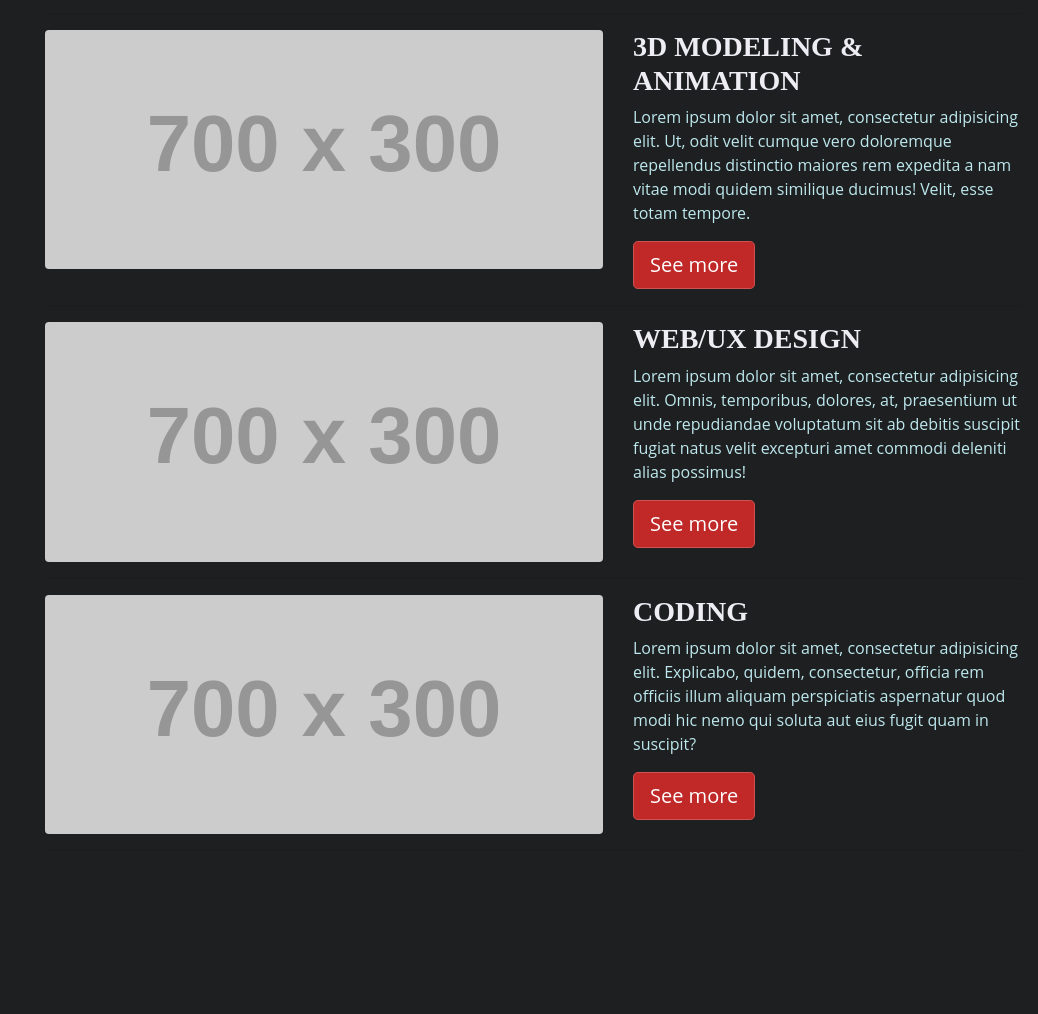
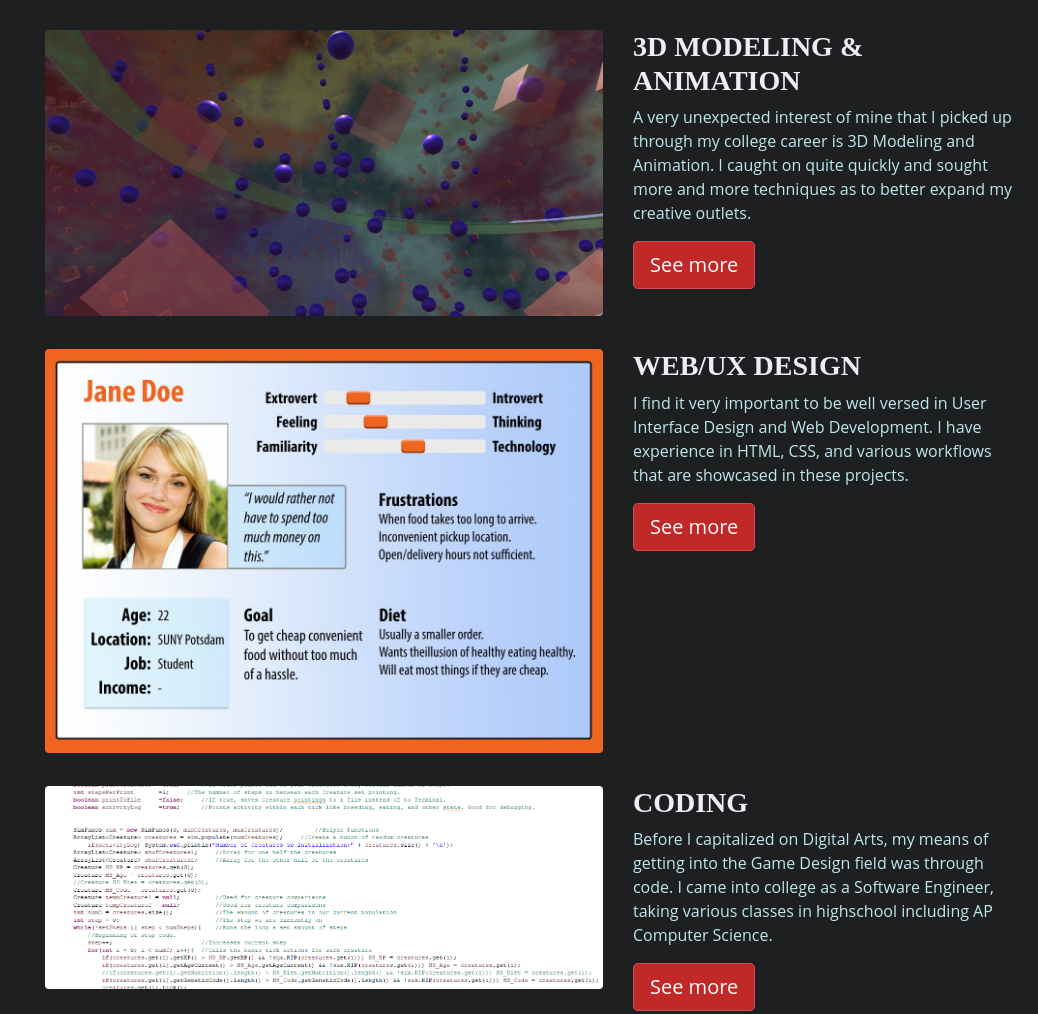
Before and after one commit to Creestab/MySite, a website: page portfolio.html in a window 1280 px wide. Shown: the part 422-1436 px from the top of the page, without its empty margins (242-1280 px from the left). Before the commit the page ends 1289 px from the top, so only its background shows below. Drawn offline with Linux system fonts and the light colour scheme; placeholder pictures from the web are drawn by us.

Commit message:
DONE
kind of. Modal for Web and Coding are not done... but thats hideable lol

```diff
--- a/portfolio.html
+++ b/portfolio.html
@@ -99,12 +99,12 @@
       <div class="row">
         <div class="col-md-7">
           <a>
-            <img class="img-fluid rounded mb-3 mb-md-0" src="http://placehold.it/700x300" alt="">
+            <img class="img-fluid rounded mb-3 mb-md-0" src="img/OutsideIn.jpg" alt="">
           </a>
         </div>
         <div class="col-md-5">
           <h3>3D Modeling & Animation</h3>
-          <p>Lorem ipsum dolor sit amet, consectetur adipisicing elit. Ut, odit velit cumque vero doloremque repellendus distinctio maiores rem expedita a nam vitae modi quidem similique ducimus! Velit, esse totam tempore.</p>
+          <p>A very unexpected interest of mine that I picked up through my college career is 3D Modeling and Animation. I caught on quite quickly and sought more and more techniques as to better expand my creative outlets.</p>
           <!-- Button trigger modal -->
           <button type="button" class="btn btn-primary btn-lg" data-toggle="modal" data-target="#modal2">
             See more
@@ -121,7 +121,14 @@
               <h4 class="modal-title" id="myModalLabel">3D Modeling & Animation</h4>
             </div>
             <div class="modal-body">
-              ...
+              <img class="modal-img" src="img/OutsideIn.JPG">
+              <p class="mb-5">Of of my favorite projects I've worked on is creating a 3D Enviornment in Unity where you are insde a large sphere with floating geometries floating around.
+              You may congrol your camera and walk around, experiencing the artwork in a way.</p>
+              <img class="modal-img" src="img/Ball.gif">
+              <p class="mb-5">I created a music video to the Song Travellers (Sharooz remix) by Surrender! In it a ball explores a vast deser of surreal geometry, coming across a giant pyramid and a grotesque beast.
+                Still a work in progress, but what I have so far is quite stunning.</p>
+              <img class="modal-img" src="img/StillLife.jpg">
+              <p class="mb-5">I also dabble in still modeling, mostly for various classes I have taken through the Digital Arts curriculum.</p>
             </div>
             <div class="modal-footer">
               <button type="button" class="btn btn-default" data-dismiss="modal">Close</button>
@@ -136,12 +143,12 @@
       <div class="row">
         <div class="col-md-7">
           <a>
-            <img class="img-fluid rounded mb-3 mb-md-0" src="http://placehold.it/700x300" alt="">
+            <img class="img-fluid rounded mb-3 mb-md-0" src="img/Persona.jpg" alt="">
           </a>
         </div>
         <div class="col-md-5">
           <h3>Web/UX Design</h3>
-          <p>Lorem ipsum dolor sit amet, consectetur adipisicing elit. Omnis, temporibus, dolores, at, praesentium ut unde repudiandae voluptatum sit ab debitis suscipit fugiat natus velit excepturi amet commodi deleniti alias possimus!</p>
+          <p>I find it very important to be well versed in User Interface Design and Web Development. I have experience in HTML, CSS, and various workflows that are showcased in these projects.</p>
           <!-- Button trigger modal -->
           <button type="button" class="btn btn-primary btn-lg" data-toggle="modal" data-target="#modal3">
             See more
@@ -174,12 +181,12 @@
 
         <div class="col-md-7">
           <a>
-            <img class="img-fluid rounded mb-3 mb-md-0" src="http://placehold.it/700x300" alt="">
+            <img class="img-fluid rounded mb-3 mb-md-0" src="img/EvoSim.png" alt="">
           </a>
         </div>
         <div class="col-md-5">
           <h3>Coding</h3>
-          <p>Lorem ipsum dolor sit amet, consectetur adipisicing elit. Explicabo, quidem, consectetur, officia rem officiis illum aliquam perspiciatis aspernatur quod modi hic nemo qui soluta aut eius fugit quam in suscipit?</p>
+          <p>Before I capitalized on Digital Arts, my means of getting into the Game Design field was through code. I came into college as a Software Engineer, taking various classes in highschool including AP Computer Science.</p>
           <!-- Button trigger modal -->
           <button type="button" class="btn btn-primary btn-lg" data-toggle="modal" data-target="#modal4">
             See more
```
Also changed, not shown: img/Ball.gif (added), img/EvoSim.PNG (added), img/StillLife.jpg (renamed from img/StillLife-CB.jpg).
